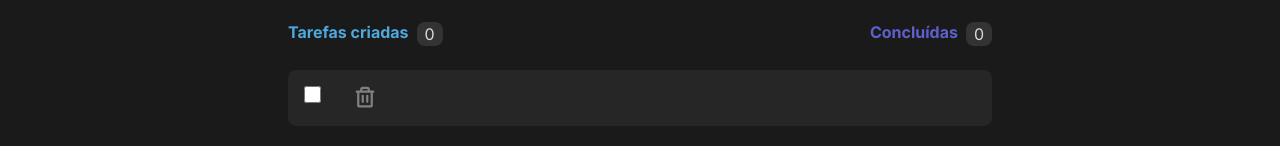
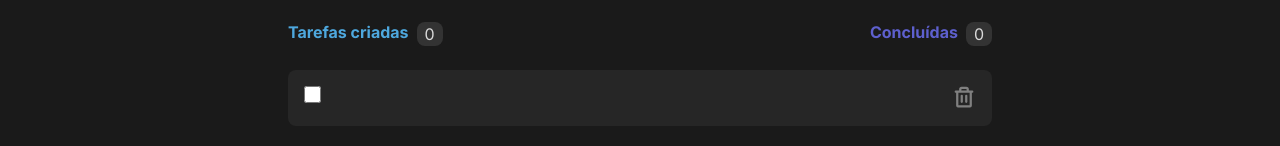
Before and after one commit to MarcosDeva/todoList, a React (Vite) app: page / in a window 1280 px wide. Shown: the part 264-410 px from the top of the page. Built offline with nearby package versions, Linux system fonts and the light colour scheme.

Commit message:
button alinhado

```diff
--- a/src/components/Task.module.css
+++ b/src/components/Task.module.css
@@ -70,7 +70,7 @@
 
  .task {
    display: flex;
-    align-items: flex-start;
+   /* align-items: flex-start; */
    border-radius: 8px;
    padding: 16px;
    background: var(--gray-500);
@@ -78,12 +78,13 @@
  }
 
  .task p {
-    padding-left: 16px;
-    padding-right: 16px;
+   padding-left: 12px;
+   padding-right: 12px;
    color: var(--gray-100);
  }
 
  .task svg{
+   margin-left: auto;
    color: var(--gray-300);
  }
 
```
Lines whose indentation alone changed are shown as unchanged.
